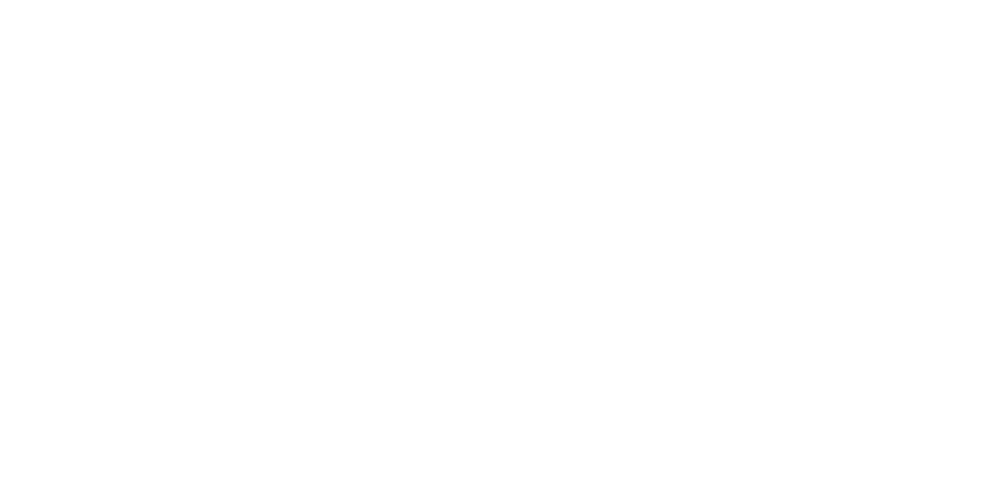
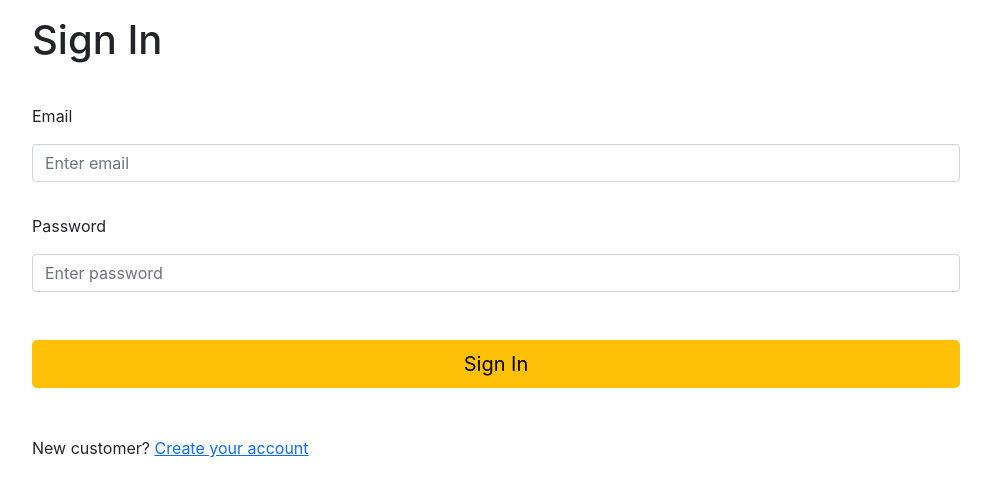
Before and after one commit to DanSimonson/spa, a React (Create React App) app in the folder frontend/: page /signin in a window 1280 px wide. Shown: the top 496 px of the page, without its empty margins (144-1135 px from the left). Built offline with nearby package versions, Linux system fonts and the light colour scheme.

Commit message:
added signin page with reactstrap styling

```diff
--- a/frontend/src/index.css
+++ b/frontend/src/index.css
@@ -42,3 +42,17 @@
   color: #a02020;
   background-color: #ffe0e0;
 }
+/*form*/
+.form {
+  max-width: 60rem;
+  margin: 0 auto;
+}
+.form > div {
+  display: flex;
+  flex-direction: column;
+  margin: 1rem;
+}
+.form label {
+  margin: 1rem 0;
+  display: block;
+}
--- /dev/null
+++ b/frontend/src/pages/signIn.js
@@ -0,0 +1,66 @@
+import React, { useState } from "react";
+import { Link } from "react-router-dom";
+import "./signin.css";
+import {
+  Button,
+  Form,
+  FormGroup,
+  Label,
+  Input,
+  FormText,
+  Col,
+  Container,
+  Row,
+  FormFeedback,
+  InputGroupAddon,
+} from "reactstrap";
+
+export default function SigninScreen() {
+  const [email, setEmail] = useState("");
+  const [password, setPassword] = useState("");
+  const submitHandler = (e) => {
+    e.preventDefault();
+    // TODO: sign in action
+  };
+  return (
+    <div>
+      <Form className="form" onSubmit={submitHandler}>
+        <div>
+          <h1>Sign In</h1>
+        </div>
+        <div>
+          <Label htmlFor="email">Email</Label>
+          <Input
+            type="email"
+            id="email"
+            placeholder="Enter email"
+            required
+            onChange={(e) => setEmail(e.target.value)}
+          ></Input>
+        </div>
+        <div>
+          <Label htmlFor="password">Password</Label>
+          <Input
+            type="password"
+            id="password"
+            placeholder="Enter password"
+            required
+            onChange={(e) => setPassword(e.target.value)}
+          ></Input>
+        </div>
+        <div>
+          <label />
+          <Button type="submit" color="warning" size="lg">
+            Sign In
+          </Button>
+        </div>
+        <div>
+          <label />
+          <div>
+            New customer? <Link to="/register">Create your account</Link>
+          </div>
+        </div>
+      </Form>
+    </div>
+  );
+}
--- /dev/null
+++ b/frontend/src/pages/signin.css
@@ -0,0 +1,14 @@
+/*form*/
+.form {
+  max-width: 60rem;
+  margin: 0 auto;
+}
+.form > div {
+  display: flex;
+  flex-direction: column;
+  margin: 1rem;
+}
+.form label {
+  margin: 1rem 0;
+  display: block;
+}
--- a/frontend/src/routes.js
+++ b/frontend/src/routes.js
@@ -4,6 +4,7 @@
 //import Create from "./Create";
 import Messages from "./pages/messages";
 import ShowMessages from "./pages/showMessages";
+import SignIn from "./pages/signIn";
 
 const Routes = () => {
   return (
@@ -13,6 +14,7 @@
         {/*<Route path="/create" exact component={Create} />*/}
         <Route path="/messages" exact component={Messages} />
         <Route path="/showmessages" exact component={ShowMessages} />
+        <Route path="/signin" exact component={SignIn} />
       </Switch>
     </BrowserRouter>
   );
```
